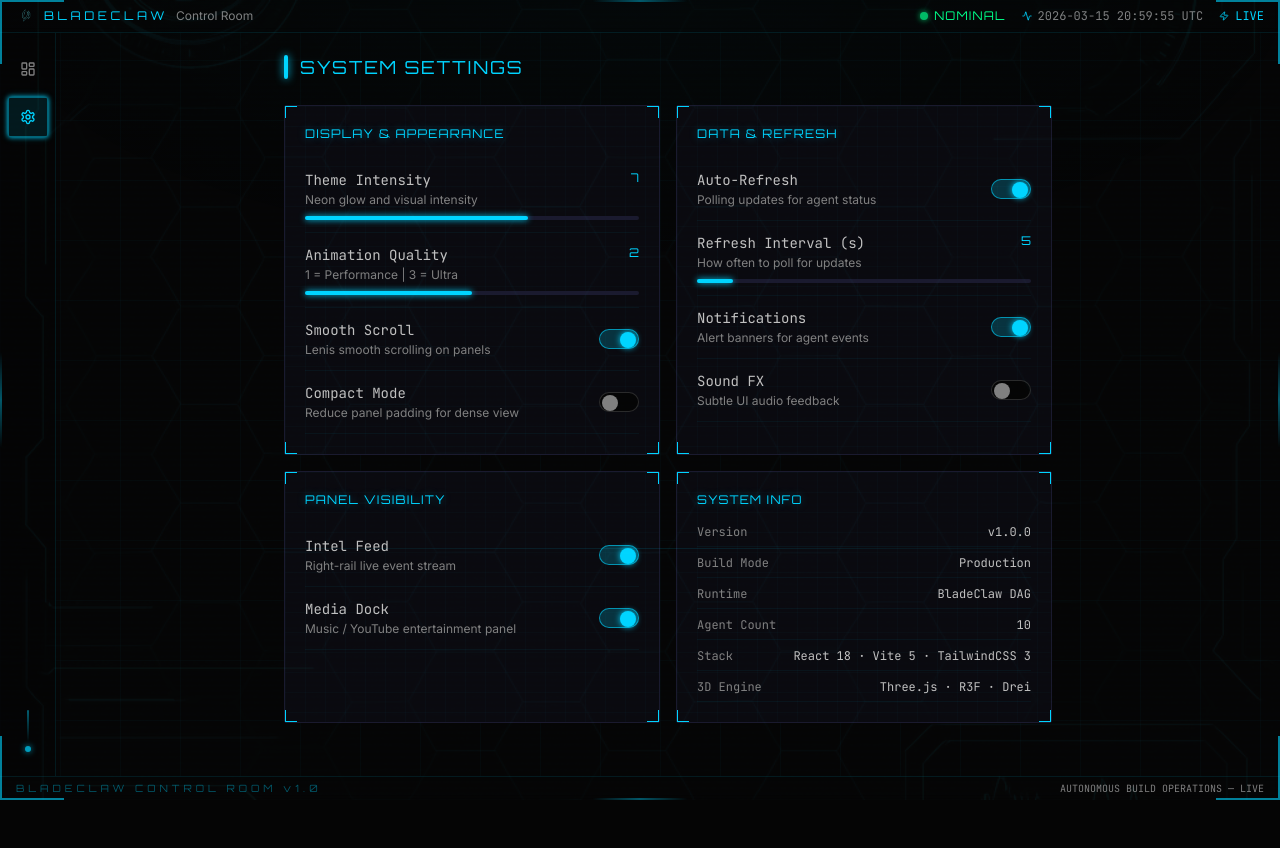
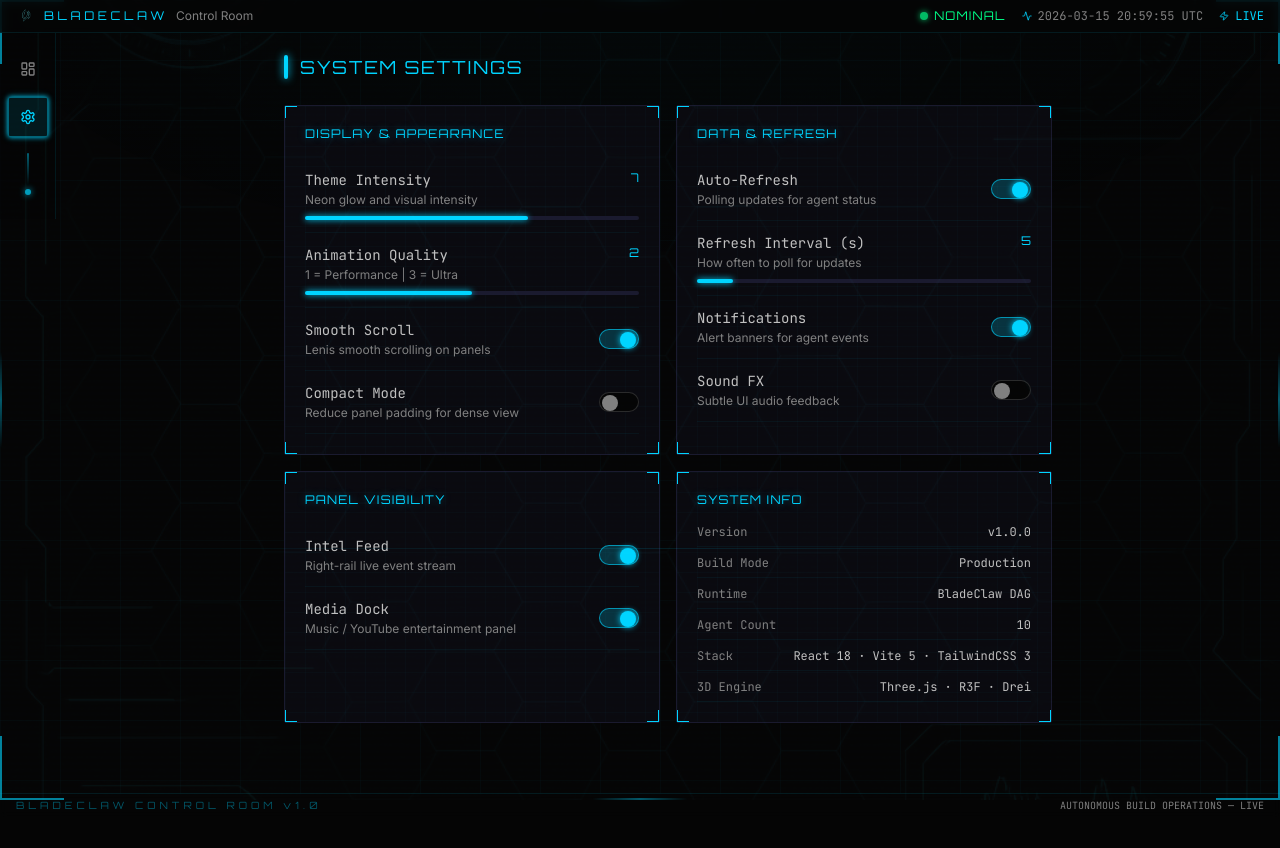
Before and after one commit to glammbox/bladeclaw-control-room, a React (Vite) app: page /settings in a window 1280 px wide. Shown: the top 848 px of the page. Built offline with nearby package versions, Linux system fonts and the light colour scheme; no server answers.

Commit message:
BladeClaw build: bladeclaw-control-room 2026-03-15

```diff
--- a/src/components/ControlRoomShell.tsx
+++ b/src/components/ControlRoomShell.tsx
@@ -128,18 +128,20 @@ function SideNav() {
 export default function ControlRoomShell({ children }: ControlRoomShellProps) {
   const shellRef = useRef<HTMLDivElement>(null)
 
-  // Prevent any scrollbar from appearing on the shell
+  // Allow natural page scroll — no overflow lock
   useEffect(() => {
-    document.body.style.overflow = 'hidden'
+    document.body.style.overflowX = 'hidden'
+    document.body.style.overflowY = 'auto'
     return () => {
-      document.body.style.overflow = ''
+      document.body.style.overflowX = ''
+      document.body.style.overflowY = ''
     }
   }, [])
 
   return (
     <div
       ref={shellRef}
-      className="fixed inset-0 flex flex-col overflow-hidden"
+      className="min-h-screen flex flex-col"
       style={{
         backgroundColor: '#050505',
         backgroundImage: `
@@ -147,6 +149,7 @@ export default function ControlRoomShell({ children }: ControlRoomShellProps) {
           linear-gradient(90deg, rgba(0, 212, 255, 0.025) 1px, transparent 1px)
         `,
         backgroundSize: '60px 60px',
+        overflowX: 'hidden',
       }}
     >
       {/* HUD overlay image */}
@@ -173,15 +176,20 @@ export default function ControlRoomShell({ children }: ControlRoomShellProps) {
       <ScanLine />
       <HUDCorners />
 
-      {/* Status bar */}
-      <StatusBar />
+      {/* Status bar — sticky at top */}
+      <div className="sticky top-0 z-40">
+        <StatusBar />
+      </div>
 
-      {/* Main layout */}
-      <div className="flex flex-1 overflow-hidden relative z-20">
-        <SideNav />
+      {/* Main layout — natural height, scrolls with page */}
+      <div className="flex flex-1 relative z-20" style={{ minHeight: 0 }}>
+        {/* Side nav — sticky so it stays visible while scrolling */}
+        <div className="sticky top-[var(--statusbar-h,40px)] self-start h-[calc(100vh-var(--statusbar-h,40px))]">
+          <SideNav />
+        </div>
 
-        {/* Page content */}
-        <main className="flex-1 overflow-hidden relative">
+        {/* Page content — grows naturally */}
+        <main className="flex-1 relative" style={{ minWidth: 0, overflowX: 'hidden' }}>
           {children}
         </main>
       </div>
--- a/src/index.css
+++ b/src/index.css
@@ -16,7 +16,12 @@
     box-sizing: border-box;
   }
 
-  html, body {
+  html {
+    overflow-x: hidden;
+    overflow-y: auto;
+  }
+
+  body {
     margin: 0;
     padding: 0;
     padding-bottom: 80px;
@@ -25,16 +30,11 @@
     font-family: 'Inter', system-ui, sans-serif;
     overflow-x: hidden;
     overflow-y: auto;
-    height: auto;
-    width: 100%;
     max-width: 100vw;
   }
 
   #root {
-    width: 100vw;
-    max-width: 100vw;
     overflow-x: hidden;
-    overflow-y: auto;
     min-height: 100vh;
   }
 
@@ -139,24 +139,21 @@
 .dashboard-grid {
   display: grid;
   grid-template-columns: repeat(12, minmax(0, 1fr));
-  grid-template-rows: auto auto auto;
   gap: 8px;
-  flex: 1;
-  min-height: 0;
+  width: 100%;
 }
 
-.arc-reactor-cell { grid-column: 1 / 4; grid-row: 1; min-height: 240px; }
-.agent-matrix-cell { grid-column: 4 / 10; grid-row: 1; min-height: 240px; }
+.arc-reactor-cell { grid-column: 1 / 4; grid-row: 1; }
+.agent-matrix-cell { grid-column: 4 / 10; grid-row: 1; }
 .intel-feed-cell { grid-column: 10 / 13; grid-row: 1 / 3; }
-.token-tracker-cell { grid-column: 1 / 4; grid-row: 2; min-height: 180px; }
-.dag-canvas-cell { grid-column: 4 / 10; grid-row: 2; min-height: 180px; }
+.token-tracker-cell { grid-column: 1 / 4; grid-row: 2; }
+.dag-canvas-cell { grid-column: 4 / 10; grid-row: 2; }
 .deliveries-cell { grid-column: 10 / 13; grid-row: 3; }
 .model-spawner-cell { grid-column: 1 / 7; grid-row: 3; }
 .agent-health-cell { grid-column: 7 / 10; grid-row: 3; }
 
 .dashboard-grid > div {
   min-width: 0;
-  overflow: hidden;
 }
 
 @media (max-width: 767px) {
--- a/src/pages/Dashboard.tsx
+++ b/src/pages/Dashboard.tsx
@@ -179,7 +179,7 @@ export default function Dashboard() {
 
           {/* AgentMatrix */}
           <div className="agent-matrix-cell">
-            <AgentMatrix className="h-full" />
+            <AgentMatrix />
           </div>
 
           {/* Intel Feed — MediaHub (spans 2 rows on desktop) */}
@@ -189,7 +189,7 @@ export default function Dashboard() {
 
           {/* TokenCostTracker */}
           <div className="token-tracker-cell">
-            <TokenCostTracker className="h-full" />
+            <TokenCostTracker />
           </div>
 
           {/* DAGWorkflowCanvas — horizontal scroll on small screens */}
@@ -209,7 +209,7 @@ export default function Dashboard() {
 
           {/* AgentHealthPanel — token cost view */}
           <div className="agent-health-cell">
-            <TokenCostTracker className="h-full" />
+            <TokenCostTracker />
           </div>
         </div>
       </motion.div>
```
Also changed, not shown: 5 other files (tests, documents, lock files or other folders).
